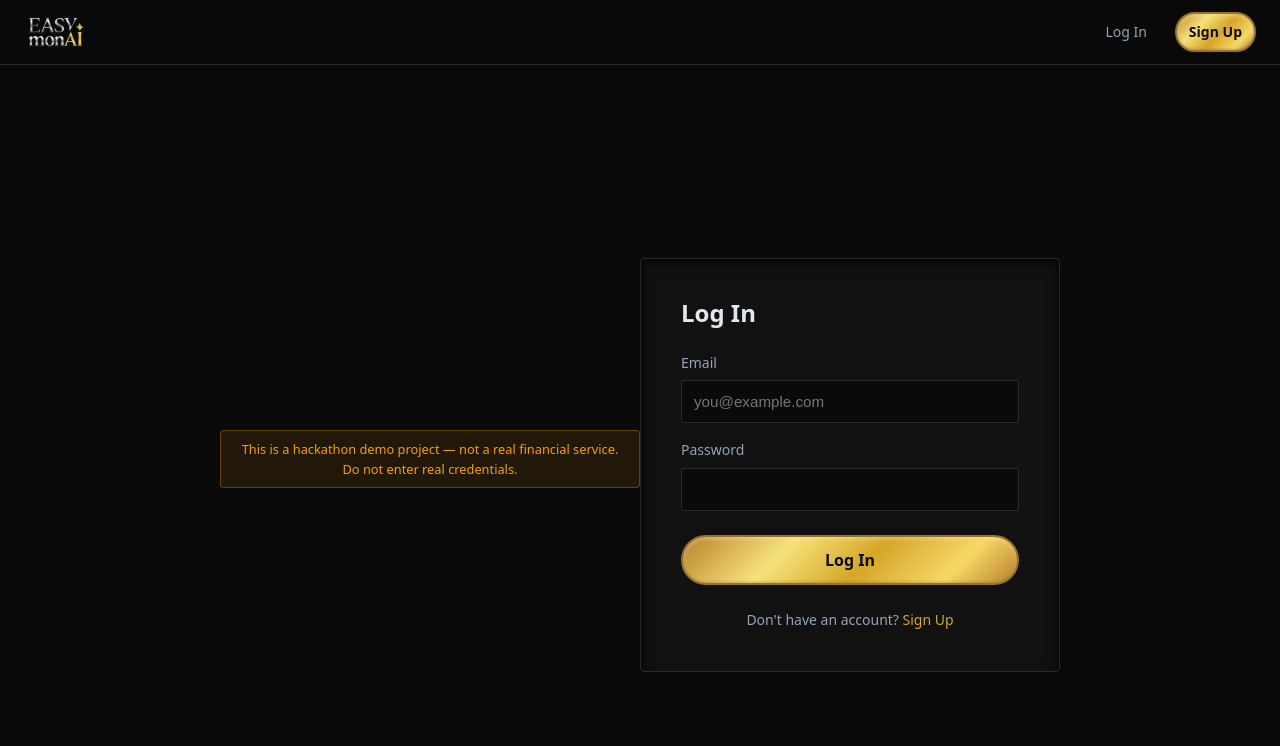
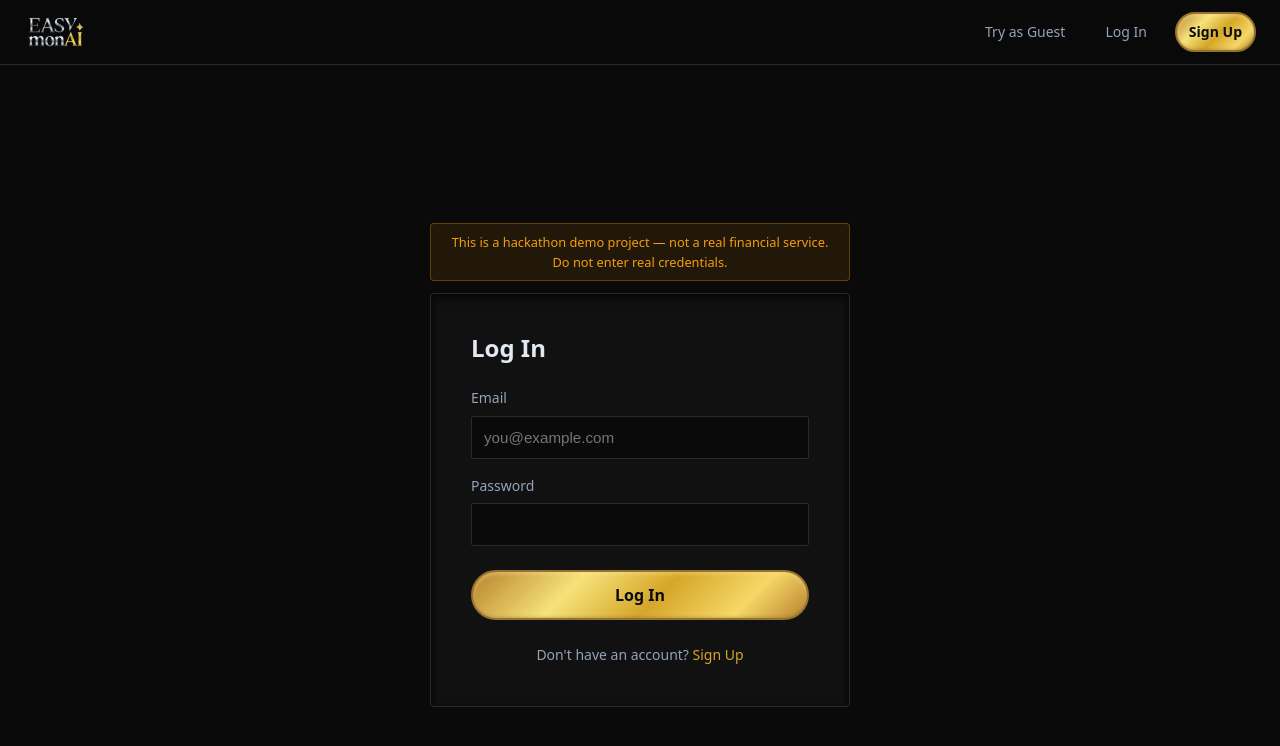
Before and after one commit to Isolyth/rockethacks, a SvelteKit app in the folder frontend/: page /login in a window 1280 px wide. Shown: the top 746 px of the page. Built offline with nearby package versions, Linux system fonts and the light colour scheme; no server answers.

Commit message:
headerfix

```diff
--- a/frontend/src/routes/+layout.svelte
+++ b/frontend/src/routes/+layout.svelte
@@ -40,6 +40,7 @@
 					<span class="user-name">{auth.user?.display_name}</span>
 					<button class="nav-btn" onclick={handleLogout}>Log Out</button>
 				{:else}
+					<a href="/analyze" class="nav-link">Try as Guest</a>
 					<a href="/login" class="nav-link">Log In</a>
 					<a href="/signup" class="nav-link signup-link">Sign Up</a>
 				{/if}
--- a/frontend/src/routes/+page.svelte
+++ b/frontend/src/routes/+page.svelte
@@ -32,8 +32,8 @@
 				>
 				<button
 					class="ghost-btn"
-					onclick={() => goto("/login")}
-					type="button">Log In</button
+					onclick={() => goto("/analyze")}
+					type="button">Try as Guest</button
 				>
 			</div>
 		</div>
--- a/frontend/src/routes/login/+page.svelte
+++ b/frontend/src/routes/login/+page.svelte
@@ -56,9 +56,11 @@
 	main {
 		min-height: 100vh;
 		display: flex;
+		flex-direction: column;
 		align-items: center;
 		justify-content: center;
 		padding: 2rem;
+		gap: 0.75rem;
 	}
 
 	.demo-banner {
@@ -71,7 +73,6 @@
 		text-align: center;
 		max-width: 420px;
 		width: 100%;
-		margin-bottom: 0.75rem;
 	}
 
 	.auth-card {
--- a/frontend/src/routes/signup/+page.svelte
+++ b/frontend/src/routes/signup/+page.svelte
@@ -67,9 +67,11 @@
 	main {
 		min-height: 100vh;
 		display: flex;
+		flex-direction: column;
 		align-items: center;
 		justify-content: center;
 		padding: 2rem;
+		gap: 0.75rem;
 	}
 
 	.demo-banner {
@@ -82,7 +84,6 @@
 		text-align: center;
 		max-width: 420px;
 		width: 100%;
-		margin-bottom: 0.75rem;
 	}
 
 	.auth-card {
```
Also changed, not shown: frontend/src/routes/analyze/+page.svelte (+4 -6 lines).
